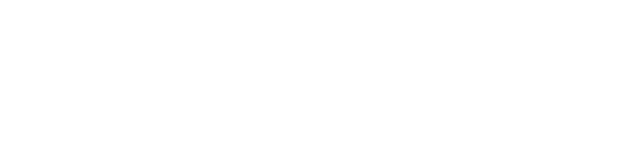
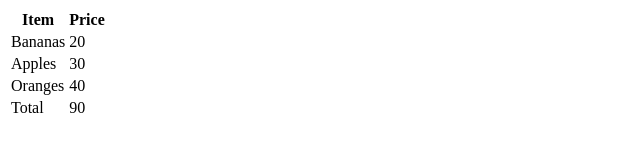
Before and after one commit to acciojob/grofers-checkout-2-gaurav8158, a website: page main.html in a window 1280 px wide. Shown: the whole page, without its empty margins (0-640 px from the left). Drawn offline with Linux system fonts and the light colour scheme.

Commit message:
created a submission

```diff
--- a/main.html
+++ b/main.html
@@ -8,6 +8,34 @@
 
 <body>
 	<!-- the entire body must be written by student -->
+	<table>
+  <thead>
+    <tr>
+      <th>Item</th>
+      <th>Price</th>
+    </tr>
+  </thead>
+  <tbody>
+    <tr>
+      <td>Bananas</td>
+      <td data-ns-test="prices">20</td>
+    </tr>
+    <tr>
+      <td>Apples</td>
+      <td data-ns-test="prices">30</td>
+    </tr>
+    <tr>
+      <td>Oranges</td>
+      <td data-ns-test="prices">40</td>
+    </tr>
+  </tbody>
+  <tfoot>
+    <tr>
+      <td>Total</td>
+      <td data-ns-test="grandTotal"></td>
+    </tr>
+  </tfoot>
+</table>
     <script type="text/javascript" src="./script.js">
 </script>
 
--- a/script.js
+++ b/script.js
@@ -1 +1,15 @@
 //your code here
+// Get all the price elements from the table
+const priceElements = document.querySelectorAll('[data-ns-test="prices"]');
+
+// Initialize a variable to store the total price
+let totalPrice = 0;
+
+// Loop through each price element and add its value to the total price
+priceElements.forEach((element) => {
+  totalPrice += Number(element.textContent);
+});
+
+// Set the total price in the table
+const totalElement = document.querySelector('[data-ns-test="grandTotal"]');
+totalElement.textContent = totalPrice;
```
